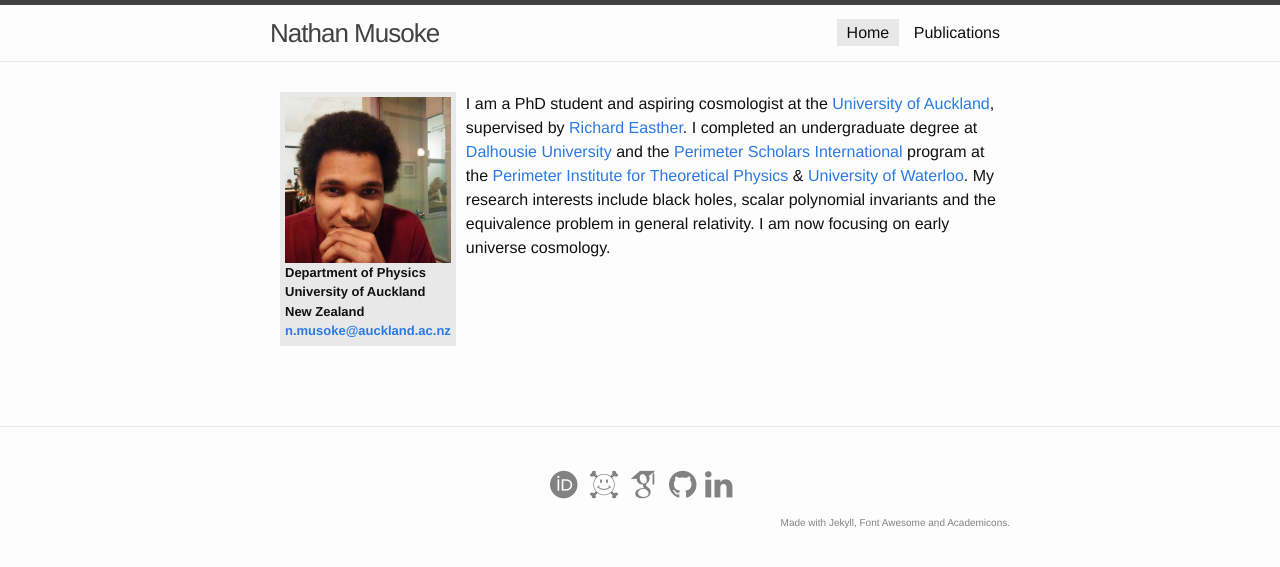
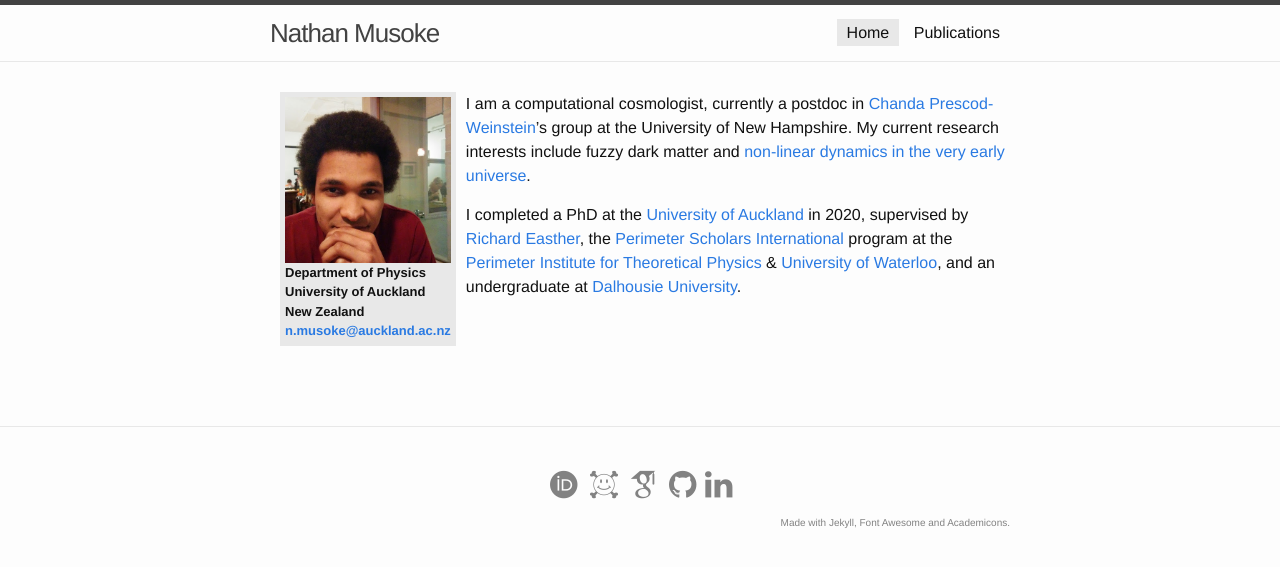
Before and after one commit to musoke/nathan.musoke.ca, a Jekyll site: the page built from _pages/01_index.md, in a window 1280 px wide. Shown: the top 567 px of the page. Built offline with Jekyll 4.4.1, drawn with Linux system fonts in a browser that asks for light colours; nearby versions of some CDN libraries; some web fonts are replaced.

Commit message:
Update home page for UNH

```diff
--- a/_pages/01_index.md
+++ b/_pages/01_index.md
@@ -5,7 +5,8 @@ permalink: /
 image: public_profile_picture.jpeg
 ---
 
-I am a PhD student and aspiring cosmologist at the [University of Auckland](https://www.auckland.ac.nz/), supervised by [Richard Easther](https://www.physics.auckland.ac.nz/people/reas725).
-I completed an undergraduate degree at [Dalhousie University](https://www.dal.ca) and the [Perimeter Scholars International](https://www.perimeterinstitute.ca/training/about-psi) program at the [Perimeter Institute for Theoretical Physics](https://www.perimeterinstitute.ca) & [University of Waterloo](https://www.uwaterloo.ca).
-My research interests include black holes, scalar polynomial invariants and the equivalence problem in general relativity.
-I am now focusing on early universe cosmology.
+I am a computational cosmologist, currently a postdoc in [Chanda Prescod-Weinstein](https://physics.unh.edu/people/faculty/chanda-prescod-weinstein)'s group at the University of New Hampshire.
+My current research interests include fuzzy dark matter and [non-linear dynamics in the very early universe](https://doi.org/10.1103/PhysRevLett.124.061301).
+
+
+I completed a PhD at the [University of Auckland](https://www.auckland.ac.nz/) in 2020, supervised by [Richard Easther](https://www.physics.auckland.ac.nz/people/reas725), the [Perimeter Scholars International](https://www.perimeterinstitute.ca/training/about-psi) program at the [Perimeter Institute for Theoretical Physics](https://www.perimeterinstitute.ca) & [University of Waterloo](https://www.uwaterloo.ca), and an undergraduate at [Dalhousie University](https://www.dal.ca).
```
